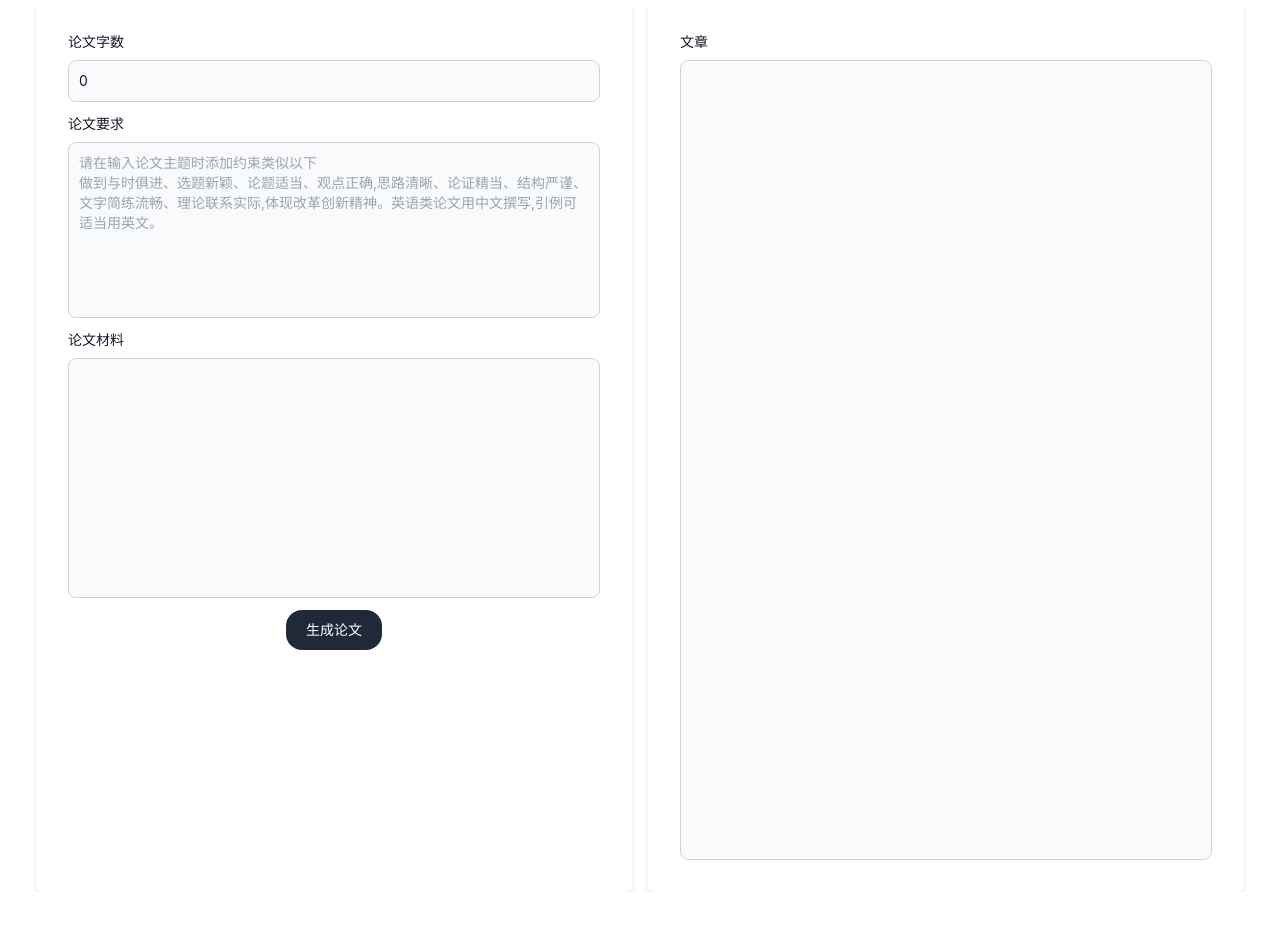
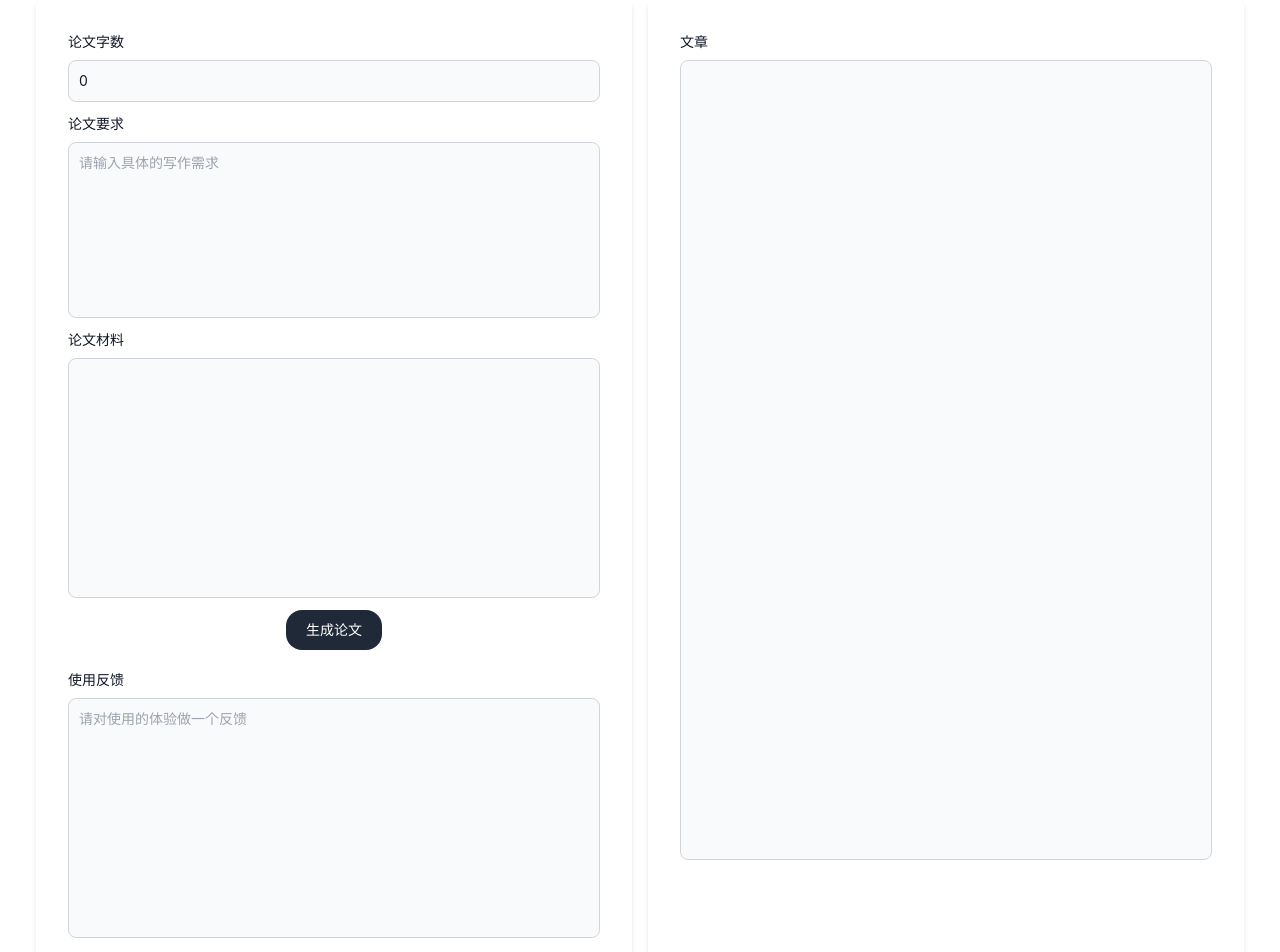
Before and after one commit to hejingy1/writer-interface, a React (Create React App) app in the folder writer/: page / in a window 1280 px wide. Shown: the top 952 px of the page. Before the commit the page ends 892 px from the top, so only its background shows below. Built offline with nearby package versions, Linux system fonts and the light colour scheme.

Commit message:
added a new placeholder to the requirement section

```diff
--- a/writer/src/Presenting.js
+++ b/writer/src/Presenting.js
@@ -8,12 +8,18 @@
     const [requirementWords, setWords] = useState(0);
     const [requirement, setRequirement] = useState('');
     const [material, setMaterial] = useState('');
+    const [feedback, setfeedback] = useState('');
     const [text, setText] = useState('');
     const [loadingCond, setLoading] = useState(true);
 
     const handleMaterialChange = (value) => {
         setMaterial(value.target.value);
     }
+
+    const handleFeedbackChange = (value) => {
+        setfeedback(value.target.value);
+    }
+
     const handleRequirementChange = (value) => {
         setRequirement(value.target.value);
     }
@@ -32,7 +38,8 @@
     const textFeed = {
         "requirement_word": requirementWords,
         "material": material,
-        "requirement": requirement
+        "requirement": requirement,
+        "feedback": feedback
     }
 
     const handleReturnText = (res) => {
@@ -64,7 +71,7 @@
                     <div className="mt-3">
                         <div className="bg-white text-left block mb-2 text-sm font-medium text-gray-900 dark:text-white">论文要求</div>
                         <textarea
-                            placeholder="请在输入论文主题时添加约束类似以下&#10;做到与时俱进、选题新颖、论题适当、观点正确,思路清晰、论证精当、结构严谨、文字简练流畅、理论联系实际,体现改革创新精神。英语类论文用中文撰写,引例可适当用英文。"
+                            placeholder="请输入具体的写作需求"
                             type="text"
                             id="requirement"
                             className="bg-gray-50 resize-none h-44 border border-gray-300 text-gray-900 text-sm rounded-lg focus:ring-blue-500 focus:border-blue-500 block w-full p-2.5 dark:bg-gray-700 dark:border-gray-600 dark:placeholder-gray-400 dark:text-white dark:focus:ring-blue-500 dark:focus:border-blue-500"
@@ -90,6 +97,17 @@
                     >
                         生成论文
                     </button>
+                    <div className="mt-3">
+                        <div className="bg-white text-left block mb-2 text-sm font-medium text-gray-900 dark:text-white">使用反馈</div>
+                        <textarea
+                            placeholder="请对使用的体验做一个反馈"
+                            type="text"
+                            id="feedback"
+                            className="bg-gray-50 resize-none h-60 border border-gray-300 text-gray-900 text-sm rounded-lg focus:ring-blue-500 focus:border-blue-500 block w-full p-2.5 dark:bg-gray-700 dark:border-gray-600 dark:placeholder-gray-400 dark:text-white dark:focus:ring-blue-500 dark:focus:border-blue-500"
+                            value={feedback}
+                            onChange={(value) => handleFeedbackChange(value)}
+                        ></textarea>
+                    </div>
                 </form>
             </div>
             <div className="bg-white shadow-md rounded-md p-4 mr-9 col-span-1">
```
